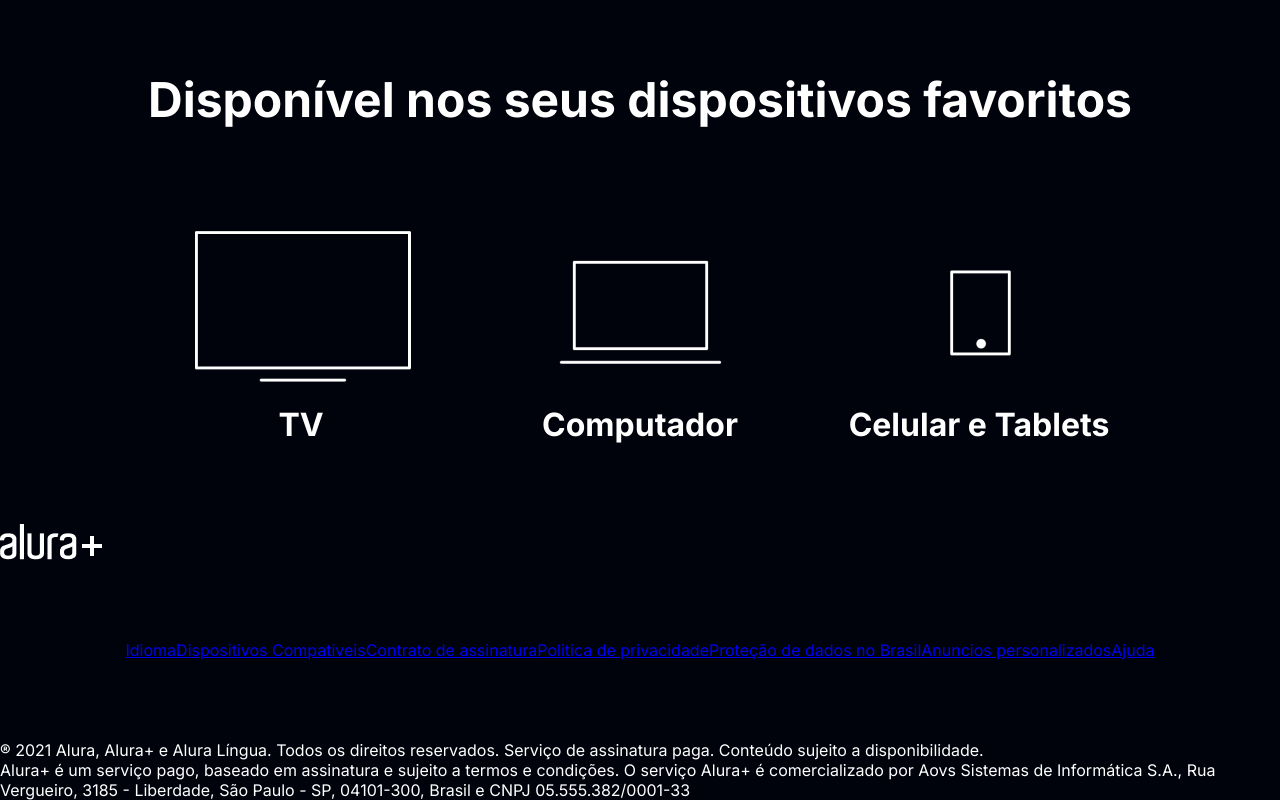
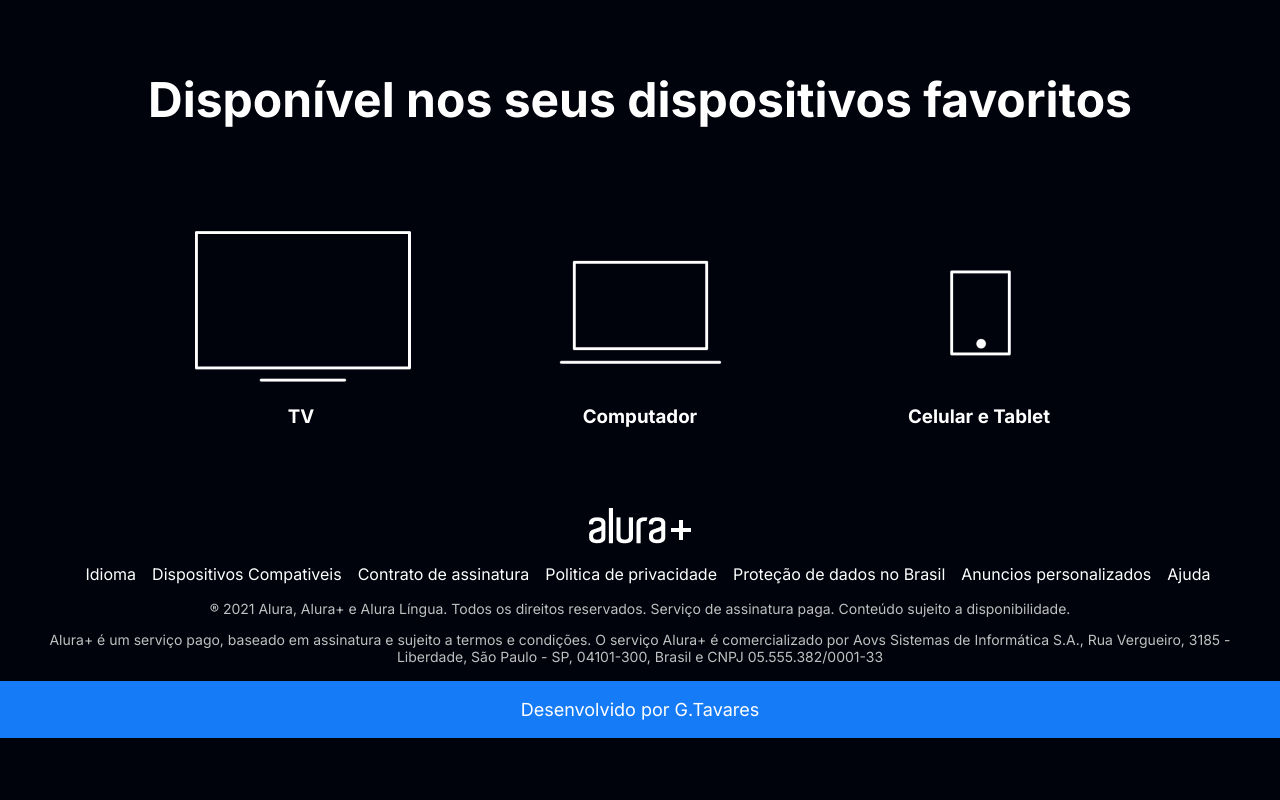
Before and after one commit to GabrielTvares/frontaaluraplus, a plain HTML site: page index.html in a window 1280 px wide. Shown: the part 3130-3930 px from the top of the page. After the commit the page ends 3868 px from the top, so only its background shows below. Drawn offline with Linux system fonts and the light colour scheme.

Commit message:
add. footer dev.

```diff
--- a/index.html
+++ b/index.html
@@ -66,7 +66,7 @@
             </li>
             <li>
                 <img src="img/celular.png" alt="icone celular">
-                <h3 class="lista__item">Celular e Tablets</h3>
+                <h3 class="lista__item">Celular e Tablet</h3>
             </li>
     </ul>
     </section>
@@ -98,9 +98,12 @@
         </ul>
         <p class="rodape__texto">® 2021 Alura, Alura+ e Alura Língua. Todos os direitos reservados. Serviço de assinatura paga. Conteúdo sujeito a disponibilidade.</p>
         <p class="rodape__texto">Alura+ é um serviço pago, baseado em assinatura e sujeito a termos e condições. O serviço Alura+ é comercializado por Aovs Sistemas de Informática S.A., Rua Vergueiro, 3185 - Liberdade, São Paulo - SP, 04101-300, Brasil e CNPJ 05.555.382/0001-33</p>
-
+    </footer>
+    <footer class="dev">
+        <h4 class="dev_texto">Desenvolvido por G.Tavares</h4>
     </footer>
 </body>
 
 
+
 </html>
--- a/styles.css
+++ b/styles.css
@@ -120,23 +120,45 @@
 .dispositivos__titulo {
     font-size: 48px;
     color: var(--branco-principal);
-
 }
-.lista__item {
-    font-size: 32px;
-    color: var(--branco-principal);
-}
-.rodape__logo {
-    display: flex;
-    align-items: center;
-}
-
 .rodape__lista {
     display: flex;
     justify-content: center;
     list-style-type: none;
-    margin: 5em 0;
+    margin: 1em;
+}
+
+.lista__link a{
     text-decoration: none;
+    color: var(--branco-principal);
+    margin-left: 1em;
+}
 
+.rodape__texto {
+    margin: 1em 0;
+    color: var(--cinza-secundario);
+    font-size: 14px;
+}
 
+.rodape {
+    text-align: center;
+    margin: 5em 3em 1em;
 }
+
+.lista__link a:hover{
+    color: var(--botao-azul);
+}
+
+.dev {
+    background-color: var(--botao-azul);
+    display: flex;
+    justify-content: center;
+    width: 100%;
+}
+
+.dev_texto{
+    margin: 1em;
+    font-size: 18px;
+    font-family: var(--font-principal) ;
+    font-weight: 400;
+}
```
